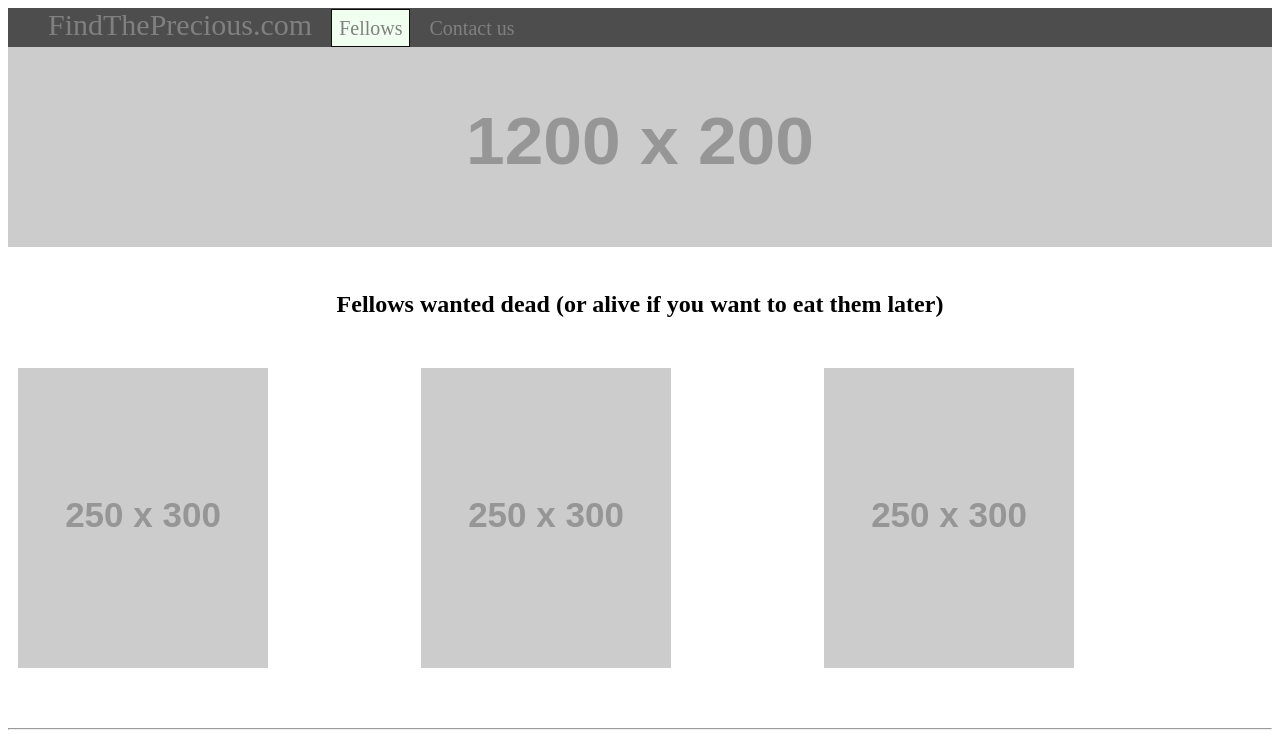
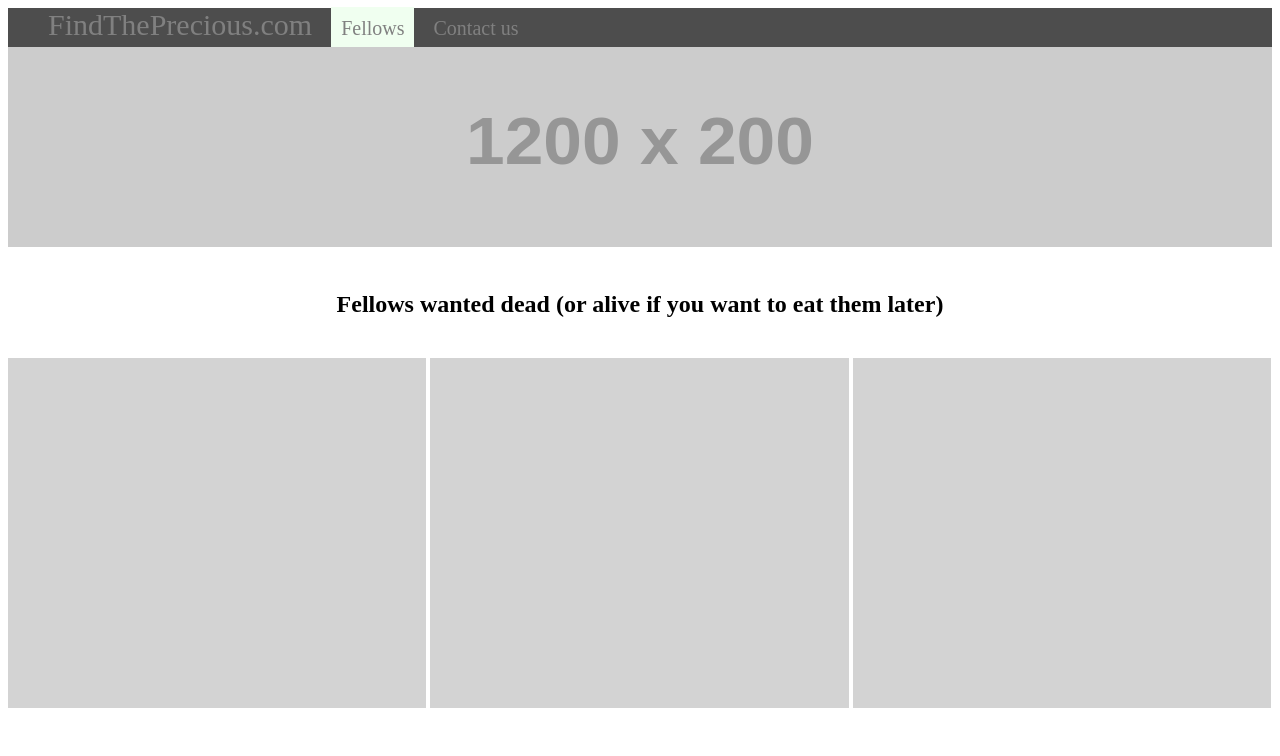
Before and after one commit to Tibo-Wild/findThePrecious, a plain HTML site: page index.html in a window 1280 px wide. Shown: the top 756 px of the page. Drawn offline with Linux system fonts and the light colour scheme; placeholder pictures from the web are drawn by us.

Commit message:
Modification of nav-fellows and images from article section

```diff
--- a/index.html
+++ b/index.html
@@ -22,15 +22,9 @@
         <h2>Fellows wanted dead (or alive if you want to eat them later)</h2>
     </section>
     <section class="fellows">
-        <article>
-            <img src="https://via.placeholder.com/250x300" alt="Wizard">
-        </article>
-        <article>
-            <img src="https://via.placeholder.com/250x300" alt="Hobbit #3">
-        </article>
-        <article>
-            <img src="https://via.placeholder.com/250x300" alt="Yummy Dwarf">
-         </article>
+        <article></article>
+        <article></article>
+        <article></article>
     </section>
       <hr>
     <form>            <h2>Contact us</h2>
--- a/style.css
+++ b/style.css
@@ -17,8 +17,7 @@ li {
     background-color: honeydew;
     font-size: 20px;
     margin-right: 15px;
-    padding: 7px;
-    border:1px solid rgb(12, 12, 12);
+    border:10px solid honeydew;
 }
 
 .nav-contact {
@@ -51,12 +50,17 @@ nav ul {
     width: 100%;
 }
 
-article {
+.fellows article {
+    height: 350px;
+    width: 33.1%;
     display: inline-block;
-    height: 300px;
-    width: 30%;
-    margin: 10px;
+    background-color:lightgrey;
 }
+
+/*.fellows:nth-of-type(2) {
+    margin-left: 30px;
+    margin-right: 30px;
+}*/
 
 input {
     display : block;
```
